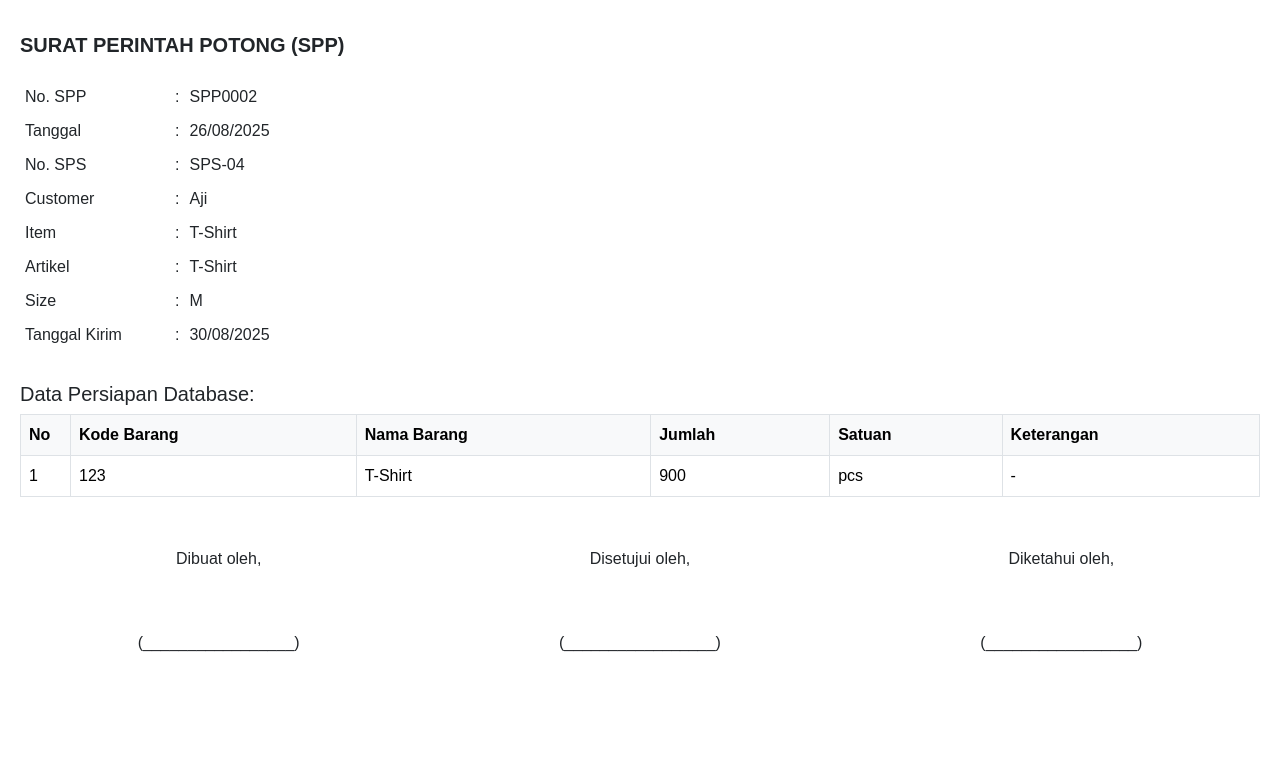
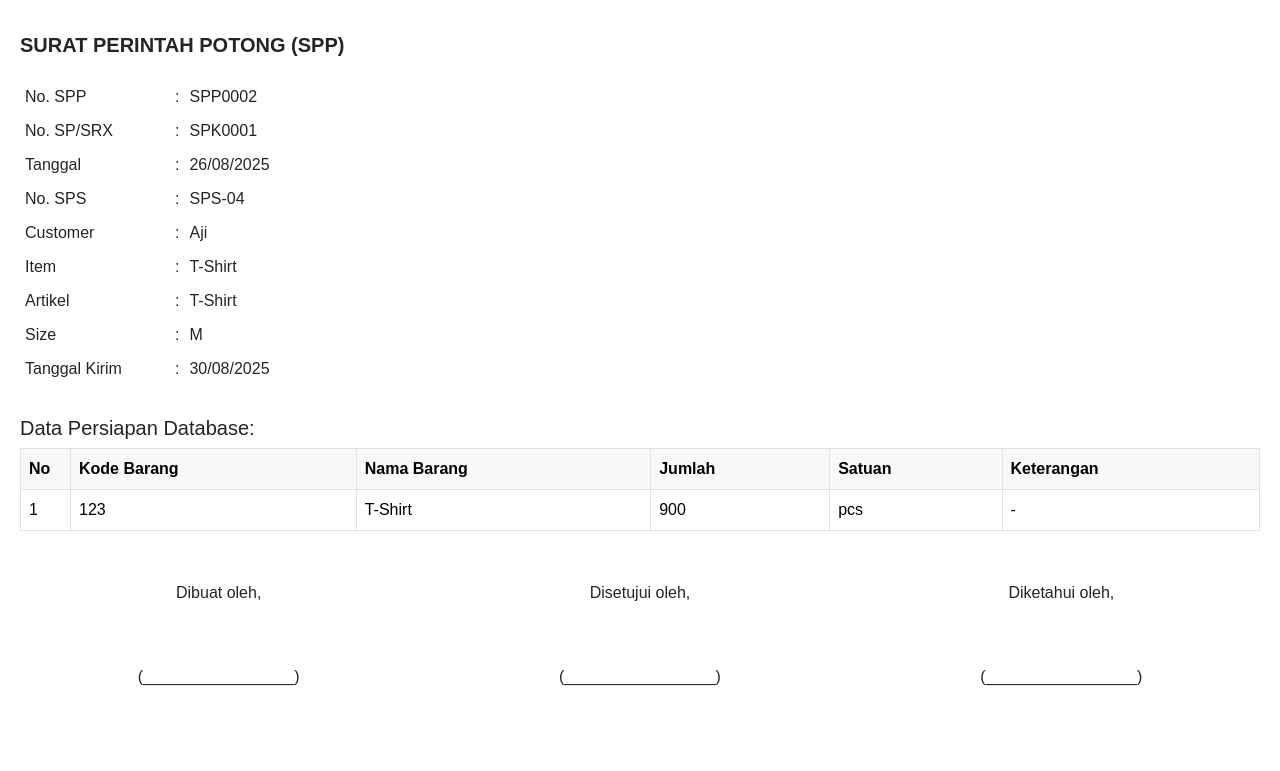
Before and after one commit to gearrobo/amarta-wisesa-garment, a PHP site: page /generate_spp.php?id=2 in a window 1280 px wide. Shown: the part 95-866 px from the top of the page. Run offline with PHP 8.4, Linux system fonts and the light colour scheme; data comes from the database, SQL or seed files in the repository.

Commit message:
detail-persiapan

```diff
--- a/detail-persiapan.php
+++ b/detail-persiapan.php
@@ -28,7 +28,6 @@ $data_persiapan = mysqli_fetch_assoc($result);
 mysqli_stmt_close($stmt);
 
 $id_sps_produksi = $data_persiapan['id_sps'];
-
 if (!$data_persiapan) {
     die("Data persiapan tidak ditemukan.");
 }
--- a/generate_spp.php
+++ b/generate_spp.php
@@ -58,7 +58,7 @@ while ($row = mysqli_fetch_assoc($result_detail)) {
 }
 
 // Cek apakah SPP sudah pernah dicetak (berdasarkan spp_no yang sudah terisi)
-$check_sql = "SELECT spp_no FROM persiapan WHERE id = ?";
+$check_sql = "SELECT spp_no, sp_srx FROM persiapan WHERE id = ?";
 $check_stmt = mysqli_prepare($conn, $check_sql);
 if (!$check_stmt) {
     die("Prepare failed for check query: " . mysqli_error($conn));
@@ -71,6 +71,7 @@ $persiapan_data = mysqli_fetch_assoc($check_result);
 // Jika sudah ada nomor SPP (spp_no sudah terisi), gunakan nomor yang sudah ada
 if (!empty($persiapan_data['spp_no'])) {
     $spp_no = $persiapan_data['spp_no'];
+    $sp_srx = $persiapan_data['sp_srx'];
 } else {
     // Generate nomor SPP baru
     $year = date('Y');
@@ -91,15 +92,27 @@ if (!empty($persiapan_data['spp_no'])) {
 
     $next_num = ($last_spp['last_num'] ?? 0) + 1;
     $spp_no = 'SPP' . str_pad($next_num, 4, '0', STR_PAD_LEFT);
+    $sp_srx = 'SRX-' . str_pad($next_num, 4, '0', STR_PAD_LEFT); // Format untuk sp_srx
 
-    // Update nomor SPP ke database
-    $update_sql = "UPDATE persiapan SET spp_no = ? WHERE id = ?";
+    // Update database dengan nomor SPP dan SP/SRX yang baru
+    $update_sql = "UPDATE persiapan SET spp_no = ?, sp_srx = ? WHERE id = ?";
     $update_stmt = mysqli_prepare($conn, $update_sql);
     if (!$update_stmt) {
         die("Prepare failed for update query: " . mysqli_error($conn));
     }
-    mysqli_stmt_bind_param($update_stmt, "si", $spp_no, $id);
-    mysqli_stmt_execute($update_stmt);
+
+    mysqli_stmt_bind_param($update_stmt, "ssi", $spp_no, $sp_srx, $id);
+
+    if (mysqli_stmt_execute($update_stmt)) {
+        // Update berhasil
+        $persiapan['spp_no'] = $spp_no;
+        $persiapan['sp_srx'] = $sp_srx;
+    } else {
+        echo "Update gagal: " . mysqli_stmt_error($update_stmt);
+        // Tetap lanjutkan dengan nilai yang di-generate
+    }
+
+    mysqli_stmt_close($update_stmt);
 }
 
 // Ambil data yang sudah diupdate
@@ -117,13 +130,14 @@ $final_result = mysqli_stmt_get_result($final_stmt);
 $final_data = mysqli_fetch_assoc($final_result);
 
 if (!$final_data) {
-    die("Data tidak ditemukan setelah update!");
+    // Jika query gagal, gunakan data yang sudah kita dapatkan sebelumnya
+    $final_data = array_merge($persiapan, $sps);
+} else {
+    // Gunakan data yang sudah diupdate
+    $spp_no = $final_data['spp_no'];
+    $sp_srx = $final_data['sp_srx'];
+    $sps = $final_data;
 }
-
-// Gunakan data yang sudah diupdate
-$spp_no = $final_data['spp_no'];
-$sps = $final_data;
-
 ?>
 <!DOCTYPE html>
 <html lang="id">
@@ -161,7 +175,12 @@ $sps = $final_data;
         <tr>
             <td width="150">No. SPP</td>
             <td width="10">:</td>
-            <td><?= htmlspecialchars($spp_no) ?></td>
+            <td><?= htmlspecialchars($spp_no ?? '') ?></td>
+        </tr>
+        <tr>
+            <td>No. SP/SRX</td>
+            <td>:</td>
+            <td><?= htmlspecialchars($sp_srx ?? '') ?></td>
         </tr>
         <tr>
             <td>Tanggal</td>
@@ -171,32 +190,32 @@ $sps = $final_data;
         <tr>
             <td>No. SPS</td>
             <td>:</td>
-            <td><?= htmlspecialchars($sps['sps_no']) ?></td>
+            <td><?= htmlspecialchars($sps['sps_no'] ?? '') ?></td>
         </tr>
         <tr>
             <td>Customer</td>
             <td>:</td>
-            <td><?= htmlspecialchars($sps['customer']) ?></td>
+            <td><?= htmlspecialchars($sps['customer'] ?? '') ?></td>
         </tr>
         <tr>
             <td>Item</td>
             <td>:</td>
-            <td><?= htmlspecialchars($sps['item']) ?></td>
+            <td><?= htmlspecialchars($sps['item'] ?? '') ?></td>
         </tr>
         <tr>
             <td>Artikel</td>
             <td>:</td>
-            <td><?= htmlspecialchars($sps['artikel']) ?></td>
+            <td><?= htmlspecialchars($sps['artikel'] ?? '') ?></td>
         </tr>
         <tr>
             <td>Size</td>
             <td>:</td>
-            <td><?= htmlspecialchars($sps['size']) ?></td>
+            <td><?= htmlspecialchars($sps['size'] ?? '') ?></td>
         </tr>
         <tr>
             <td>Tanggal Kirim</td>
             <td>:</td>
-            <td><?= date('d/m/Y', strtotime($sps['kirim'])) ?></td>
+            <td><?= !empty($sps['kirim']) ? date('d/m/Y', strtotime($sps['kirim'])) : '' ?></td>
         </tr>
     </table>
 
--- a/produksi.php
+++ b/produksi.php
@@ -104,14 +104,16 @@ $resultKaryawan = $conn->query($query_karyawan);
 $check_persiapan_sql = "SELECT * FROM persiapan WHERE sp_srx IS NOT NULL";
 $result = $conn->query($check_persiapan_sql);
 
+$id_sps_row = isset($_GET['id_sps']) ? intval($_GET['id_sps']) : 0;
+
 if ($result && $result->num_rows > 0) {
-    // echo "✅ Ada " . $result->num_rows . " data persiapan yang memiliki SPK";
+    echo "✅ Ada " . $result->num_rows . " data persiapan yang memiliki SPK";
 
     // Tampilkan data
     while ($row = $result->fetch_assoc()) {
         $id_persiapan_baru = $row['id_sps'];
         $stmt = $conn->prepare("SELECT id, sps_no, customer, item FROM sps WHERE id = ? ORDER BY sps_no ASC");
-        $stmt->bind_param("i", $id_persiapan_baru);
+        $stmt->bind_param("i", $id_sps_row);
         $stmt->execute();
         $sps = $stmt->get_result();
     }
```
